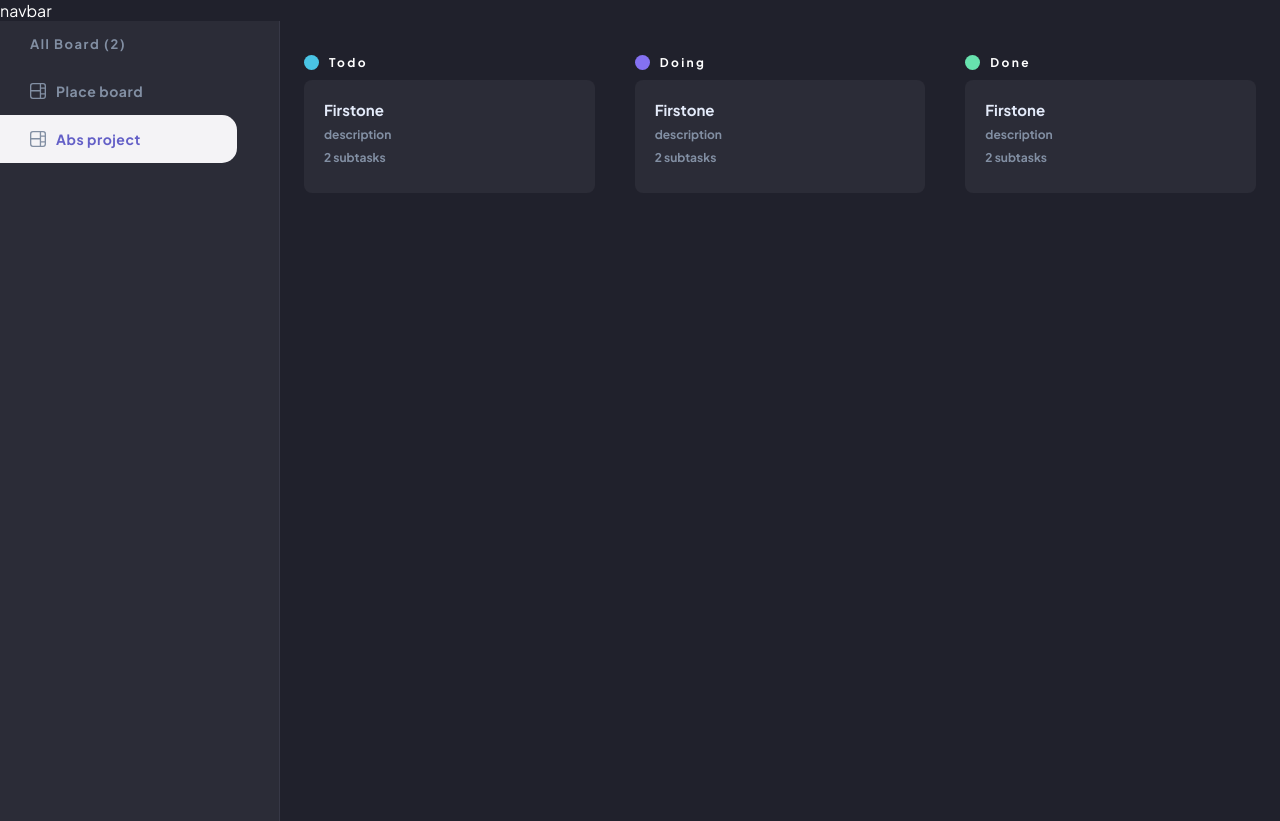
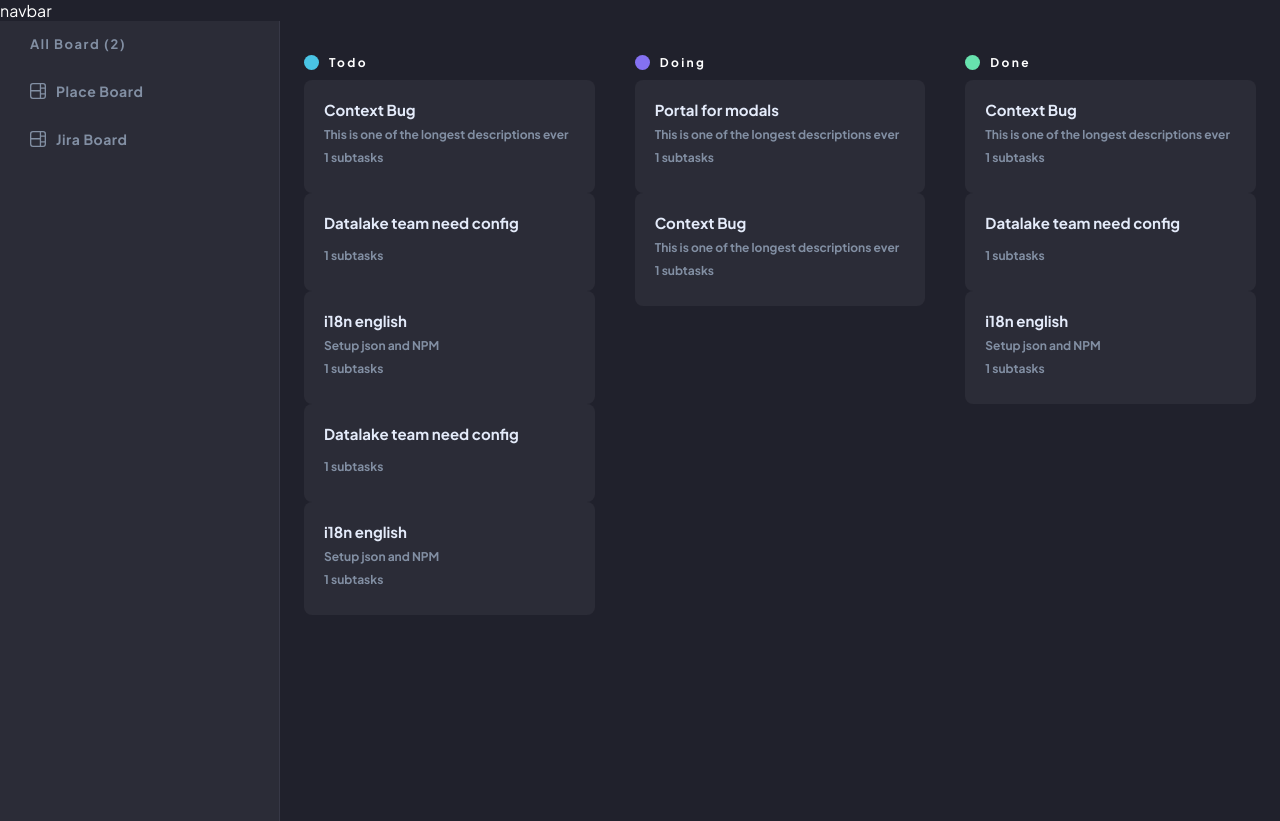
Before and after one commit to senderman72/kanban-board, a React (Vite) app: page / in a window 1280 px wide. Built offline with nearby package versions, Linux system fonts and the light colour scheme.

Commit message:
added data and dynamic tickets

```diff
--- a/package.json
+++ b/package.json
@@ -11,7 +11,8 @@
   "dependencies": {
     "react": "^18.2.0",
     "react-dom": "^18.2.0",
-    "sass": "^1.56.1"
+    "sass": "^1.56.1",
+    "uuid": "^9.0.0"
   },
   "devDependencies": {
     "@types/react": "^18.0.24",
--- a/src/components/Board/Board.jsx
+++ b/src/components/Board/Board.jsx
@@ -1,4 +1,5 @@
-import React from "react";
+import React, { useContext } from "react";
+import { BoardContext } from "../../context/BoardContext";
 import Ticket from "../Ticket/Ticket";
 import "./Board.scss";
 
@@ -18,29 +19,23 @@ const testTicket = {
 };
 
 export default function Board() {
+  const { currentProject } = useContext(BoardContext);
+
   return (
     <div className="board">
-      <div className="board-column">
-        <div className="board-title">
-          <div className="board-title-icon Todo"></div>
-          <h4 className="heading-s">Todo</h4>
-        </div>
-        <Ticket data={testTicket} />
-      </div>
-      <div className="board-column">
-        <div className="board-title">
-          <div className="board-title-icon Doing"></div>
-          <h4 className="heading-s">Doing</h4>
-        </div>
-        <Ticket data={testTicket} />
-      </div>
-      <div className="board-column">
-        <div className="board-title">
-          <div className="board-title-icon Done"></div>
-          <h4 className="heading-s">Done</h4>
-        </div>
-        <Ticket data={testTicket} />
-      </div>
+      {currentProject.board.map((column, index) => {
+        return (
+          <div className="board-column" key={index}>
+            <div className="board-title">
+              <div className={`board-title-icon ${column.name}`}></div>
+              <h4 className="heading-s">{column.name}</h4>
+            </div>
+            {column.tickets.map((ticket, index) => {
+              return <Ticket data={ticket} key={index} />;
+            })}
+          </div>
+        );
+      })}
     </div>
   );
 }
--- a/src/components/Links/Links.jsx
+++ b/src/components/Links/Links.jsx
@@ -1,19 +1,20 @@
-import React from "react";
+import React, { useContext } from "react";
 import "./Links.scss";
 import BoardIcon from "../../assets/icon/IconBoard";
+import { BoardContext } from "../../context/BoardContext";
 
 export default function Links() {
+  const { projects } = useContext(BoardContext);
   return (
     <ul className="links">
-      <li>
-        <BoardIcon />
-        Place board
-      </li>
-
-      <li className="active">
-        <BoardIcon />
-        Abs project
-      </li>
+      {projects.map((project, index) => {
+        return (
+          <li key={index}>
+            <BoardIcon />
+            {project.title}
+          </li>
+        );
+      })}
     </ul>
   );
 }
--- a/src/components/Sidebar/Sidebar.jsx
+++ b/src/components/Sidebar/Sidebar.jsx
@@ -1,8 +1,11 @@
-import React from "react";
+import React, { useContext } from "react";
+import { BoardContext } from "../../context/BoardContext";
 import Links from "../Links/Links";
 import "./Sidebar.scss";
 
 export default function Sidebar() {
+  const { test } = useContext(BoardContext);
+
   return (
     <div className="sidebar">
       <p>All Board (2)</p>
--- a/src/components/Ticket/Ticket.jsx
+++ b/src/components/Ticket/Ticket.jsx
@@ -14,8 +14,8 @@ export default function Ticket({ data }) {
       <p className="body-m">{data.tasks.length} subtasks</p>
       <ul>
         {showSubTasks &&
-          data.tasks.map((task) => {
-            return <li>{task.task}</li>;
+          data.tasks.map((task, index) => {
+            return <li key={index}>{task}</li>;
           })}
       </ul>
     </div>
--- /dev/null
+++ b/src/context/BoardContext.jsx
@@ -0,0 +1,18 @@
+import React, { createContext, useState } from "react";
+import { projectsData } from "./data";
+
+export const BoardContext = createContext();
+
+export default function BoardContextProvider({ children }) {
+  const [projects, setProjects] = useState(projectsData);
+  const [currentProject, setCurrentProject] = useState(projects[0]);
+
+  const value = {
+    projects,
+    currentProject,
+  };
+
+  return (
+    <BoardContext.Provider value={value}>{children}</BoardContext.Provider>
+  );
+}
--- /dev/null
+++ b/src/context/data.js
@@ -0,0 +1,130 @@
+import { v4 as uuidv4 } from "uuid";
+
+export const projectsData = [
+  {
+    title: "Place Board",
+    id: 1,
+    board: [
+      {
+        name: "Todo",
+        tickets: [
+          {
+            id: uuidv4(),
+            title: "Context Bug",
+            description: "This is one of the longest descriptions ever",
+            tasks: ["Fix types at the same time"],
+          },
+          {
+            id: uuidv4(),
+            title: "Datalake team need config",
+            description: "",
+            tasks: ["Fix types at the same time"],
+          },
+          {
+            id: uuidv4(),
+            title: "i18n english",
+            description: "Setup json and NPM",
+            tasks: ["Fix types at the same time"],
+          },
+          {
+            id: uuidv4(),
+            title: "Datalake team need config",
+            description: "",
+            tasks: ["Fix types at the same time"],
+          },
+          {
+            id: uuidv4(),
+            title: "i18n english",
+            description: "Setup json and NPM",
+            tasks: ["Fix types at the same time"],
+          },
+        ],
+      },
+      {
+        name: "Doing",
+        tickets: [
+          {
+            id: uuidv4(),
+            title: "Portal for modals",
+            description: "This is one of the longest descriptions ever",
+            tasks: ["Fix types at the same time"],
+          },
+          {
+            id: uuidv4(),
+            title: "Context Bug",
+            description: "This is one of the longest descriptions ever",
+            tasks: ["Fix types at the same time"],
+          },
+        ],
+      },
+      {
+        name: "Done",
+        tickets: [
+          {
+            id: uuidv4(),
+            title: "Context Bug",
+            description: "This is one of the longest descriptions ever",
+            tasks: ["Fix types at the same time"],
+          },
+          {
+            id: uuidv4(),
+            title: "Datalake team need config",
+            description: "",
+            tasks: ["Fix types at the same time"],
+          },
+          {
+            id: uuidv4(),
+            title: "i18n english",
+            description: "Setup json and NPM",
+            tasks: ["Fix types at the same time"],
+          },
+        ],
+      },
+    ],
+  },
+  {
+    title: "Jira Board",
+    id: 2,
+    board: {
+      stage1: {
+        name: "Todo",
+        tickets: [
+          {
+            id: uuidv4(),
+            title: "Test Bug",
+            description: "This is one of the longest descriptions ever",
+            tasks: ["Fix types at the same time"],
+          },
+        ],
+      },
+      stage2: {
+        name: "Doing",
+        tickets: [
+          {
+            id: uuidv4(),
+            title: "Portal for modals",
+            description: "This is one of the longest descriptions ever",
+            tasks: ["Types and modal refs, get cookies to work with auth"],
+          },
+        ],
+      },
+      stage3: {
+        name: "Done",
+        tickets: [
+          {
+            id: uuidv4(),
+            title: "Datalake team need config",
+            description: "",
+            tasks: ["Fix types at the same time"],
+          },
+          {
+            id: uuidv4(),
+            title: "i18n english",
+            description: "Setup json and NPM",
+            tasks: ["Fix types at the same time"],
+          },
+        ],
+      },
+    },
+  },
+];
--- a/src/main.jsx
+++ b/src/main.jsx
@@ -1,10 +1,13 @@
 import React from "react";
 import ReactDOM from "react-dom/client";
 import App from "./App";
+import BoardContext from "./context/BoardContext";
 import "./index.scss";
 
 ReactDOM.createRoot(document.getElementById("root")).render(
   <React.StrictMode>
-    <App />
+    <BoardContext>
+      <App />
+    </BoardContext>
   </React.StrictMode>
 );
```
Also changed, not shown: 1 other file (tests, documents, lock files or other folders).
